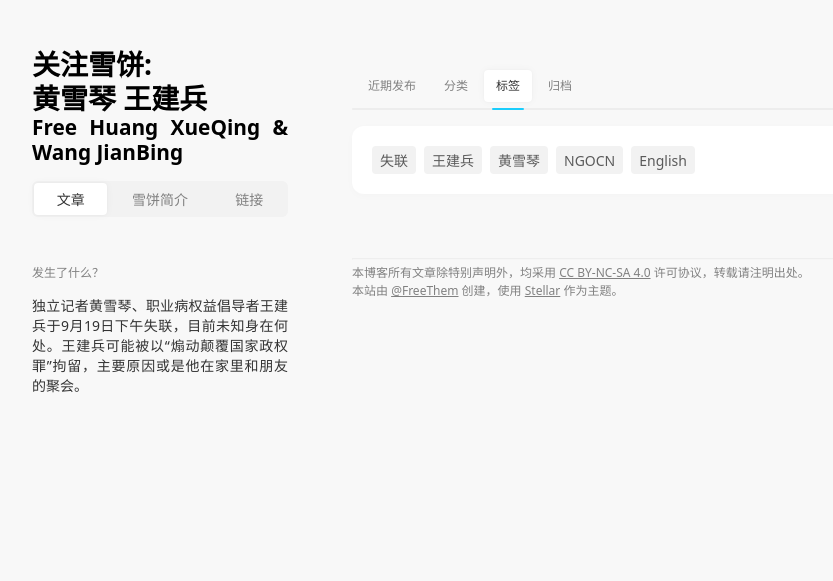
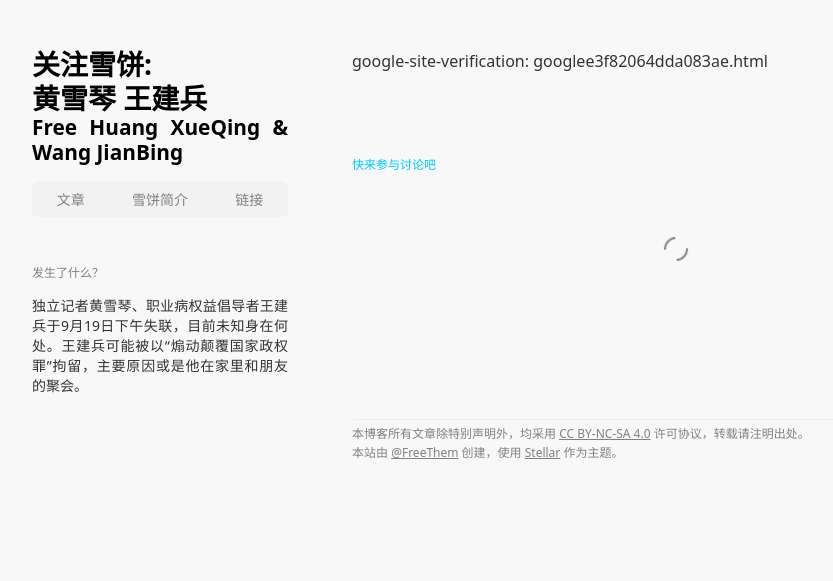
Before and after one commit to free-xueq-jianb/free-xueq-jianb.github.io2, a plain HTML site: page googlee3f82064dda083ae.html in a window 1280 px wide. Shown: the whole page, without its empty margins (28-861 px from the left). Drawn offline with nearby package versions, Linux system fonts and the light colour scheme; some packages are replaced by stand-ins of ours; a script that the page names is missing.

Commit message:
Site updated: 2021-09-25 10:36:25

```diff
--- a/tags/index.html
+++ b/googlee3f82064dda083ae.html
@@ -4,7 +4,7 @@
 <head>
   <meta name="generator" content="Hexo 5.4.0">
   <meta charset="utf-8">
-  <meta name="robots" content="noindex,follow">
+
 
   <meta http-equiv='x-dns-prefetch-control' content='on' />
   <link rel='dns-prefetch' href='https://cdn.jsdelivr.net'>
@@ -17,16 +17,18 @@
   <meta name="apple-mobile-web-app-capable" content="yes">
   <meta name="viewport" content="width=device-width, initial-scale=1, maximum-scale=1">
   <meta name="theme-color" content="#f8f8f8">
-  <title>标签 - 关注雪饼: 黄雪琴 & 王建兵 Free Huang XueQing & Wang JianBing</title>
+  <title>关注雪饼: 黄雪琴 & 王建兵 Free Huang XueQing & Wang JianBing</title>
 
 
-    <meta name="description" content="独立记者黄雪琴、职业病权益倡导者王建兵于2021年9月19日失联">
+    <meta name="description" content="google-site-verification: googlee3f82064dda083ae.html">
 <meta property="og:type" content="website">
-<meta property="og:title" content="标签">
-<meta property="og:url" content="https://free-xueq-jianb.github.io/tags/index.html">
+<meta property="og:title" content="关注雪饼: 黄雪琴 &amp; 王建兵 Free Huang XueQing &amp; Wang JianBing">
+<meta property="og:url" content="https://free-xueq-jianb.github.io/googlee3f82064dda083ae.html">
 <meta property="og:site_name" content="关注雪饼: 黄雪琴 &amp; 王建兵 Free Huang XueQing &amp; Wang JianBing">
-<meta property="og:description" content="独立记者黄雪琴、职业病权益倡导者王建兵于2021年9月19日失联">
+<meta property="og:description" content="google-site-verification: googlee3f82064dda083ae.html">
 <meta property="og:locale" content="zh_CN">
+<meta property="article:published_time" content="2021-09-25T02:36:12.585Z">
+<meta property="article:modified_time" content="2021-09-25T02:35:55.322Z">
 <meta property="article:author" content="FreeThem">
 <meta name="twitter:card" content="summary">
 
@@ -55,14 +57,14 @@
 
 
   <div class='l_body' id='start'>
-    <aside class='l_left' layout='tags'>
+    <aside class='l_left' layout='page'>
 
 
 
 <header class="header">
 
 <div class="logo-wrap"><a class="title" href="/%3Cp%20style=%22font-size:1.7rem;margin:%200em;%22%3E%3Ca%20class%20=%20%22title%22%20href=%22/%22%3E%E5%85%B3%E6%B3%A8%E9%9B%AA%E9%A5%BC:%3Cbr%3E%E9%BB%84%E9%9B%AA%E7%90%B4%20%E7%8E%8B%E5%BB%BA%E5%85%B5%3C/a%3E%3C/p%3E%3Cp%20style=%22margin:%200em;%22%3E%3Ca%20class%20=%20%22title%22%20href=%22/%22%20style=%22font-size:1.3rem;%22%3EFree%20Huang%20XueQing%20&%20Wang%20JianBing%3C/a%3E%3C/p%3E"><div class="main"><p style="font-size:1.7rem;margin: 0em;"><a class = "title" href="/">关注雪饼:<br>黄雪琴 王建兵</a></p><p style="margin: 0em;"><a class = "title" href="/" style="font-size:1.3rem;">Free Huang XueQing & Wang JianBing</a></p></div></a></div>
-<nav class="menu dis-select"><a class="nav-item active" href="/">文章</a><a class="nav-item" href="/self/">雪饼简介</a><a class="nav-item" href="/links/">链接</a></nav></header>
+<nav class="menu dis-select"><a class="nav-item" href="/">文章</a><a class="nav-item" href="/self/">雪饼简介</a><a class="nav-item" href="/links/">链接</a></nav></header>
 
 <div class="widgets"><div class='widget-wrap' id='markdown'>
   <div class='widget-header cap dis-select'>
@@ -79,7 +81,7 @@
 
 
     </aside>
-    <div class='l_main list'>
+    <div class='l_main'>
 
 
 
@@ -94,54 +96,30 @@
 
 
 
-  <div class='nav-wrap'>
-  <nav class='sub post cap'>
 
-      <a href='/'>近期发布</a>
+  <article class='content md page'>
+
+
+    google-site-verification: googlee3f82064dda083ae.html
+
+  </article>
 
 
 
-        <a href='/categories'>分类</a>
+  <div class='related-wrap md reveal' id="comments">
+    <div class='cmt-title cap theme'>
+      快来参与讨论吧
+    </div>
+    <div class='cmt-body beaudar'>
 
 
+<svg class="loading" style="vertical-align: middle;fill: currentColor;overflow: hidden;" viewBox="0 0 1024 1024" version="1.1" xmlns="http://www.w3.org/2000/svg" p-id="2709"><path d="M832 512c0-176-144-320-320-320V128c211.2 0 384 172.8 384 384h-64zM192 512c0 176 144 320 320 320v64C300.8 896 128 723.2 128 512h64z" p-id="2710"></path></svg>
 
+<div id="beaudar" repo="free-xueq-jianb/comment" issue-term="pathname" theme="preferred-color-scheme" input-position="top" comment-order="desc" loading="false" branch="main"></div>
 
-        <a class='active' href='/tags'>标签</a>
+    </div>
+  </div>
 
-
-
-
-        <a href='/archives'>归档</a>
-
-
-  </nav>
-</div>
-
-  <div class='post-list'>
-    <article class='post-card' id='tags'>
-
-        <a class='tag' href="/tags/%E5%A4%B1%E8%81%94/">
-          <span class='name'>失联</span>
-        </a>
-
-        <a class='tag' href="/tags/%E7%8E%8B%E5%BB%BA%E5%85%B5/">
-          <span class='name'>王建兵</span>
-        </a>
-
-        <a class='tag' href="/tags/%E9%BB%84%E9%9B%AA%E7%90%B4/">
-          <span class='name'>黄雪琴</span>
-        </a>
-
-        <a class='tag' href="/tags/NGOCN/">
-          <span class='name'>NGOCN</span>
-        </a>
-
-        <a class='tag' href="/tags/English/">
-          <span class='name'>English</span>
-        </a>
-
-    </article>
-  </div>
 
 
 
```
